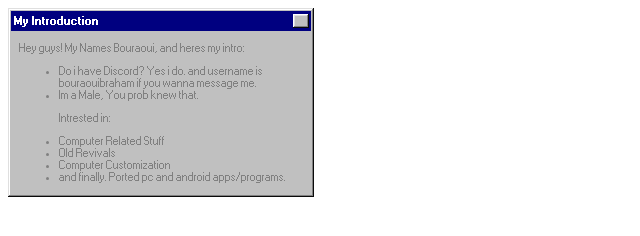
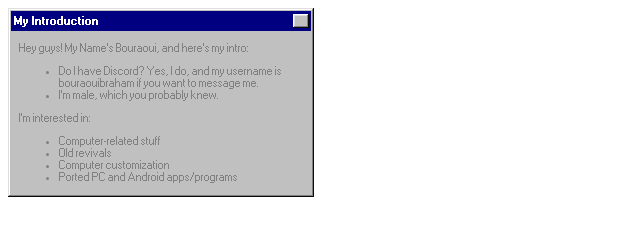
Before and after one commit to TheCoolOne12/TheCoolOne12.github.io, a plain HTML site: page index.html in a window 1280 px wide. Shown: the full height of the page, 0-640 px from the left. Drawn offline with Linux system fonts and the light colour scheme.

Commit message:
Update index.html

```diff
--- a/index.html
+++ b/index.html
@@ -1,7 +1,10 @@
 <!DOCTYPE html>
-<html>
+<html lang="en">
 <head>
+  <meta charset="UTF-8">
+  <meta name="viewport" content="width=device-width, initial-scale=1.0">
   <link rel="stylesheet" href="style.css">
+  <title>Introduction</title>
 </head>
 <body>
   <div class="window" style="width: 300px">
@@ -12,15 +15,17 @@
       </div>
     </div>
     <div class="window-body">
-    <p>Hey guys! My Names Bouraoui, and heres my intro:</p>
+      <p>Hey guys! My Name's Bouraoui, and here's my intro:</p>
       <ul>
-    <li>Do i have Discord? Yes i do. and username is bouraouibraham if you wanna message me.</li>
-    <li>Im a Male, You prob knew that.</li>
-    <p>Intrested in:</p>
-    <li>Computer Related Stuff</li>
-    <li>Old Revivals</li>
-    <li>Computer Customization</li>
-    <li>and finally. Ported pc and android apps/programs.</li>
+        <li>Do I have Discord? Yes, I do, and my username is bouraouibraham if you want to message me.</li>
+        <li>I'm male, which you probably knew.</li>
+      </ul>
+      <p>I'm interested in:</p>
+      <ul>
+        <li>Computer-related stuff</li>
+        <li>Old revivals</li>
+        <li>Computer customization</li>
+        <li>Ported PC and Android apps/programs</li>
       </ul>
     </div>
   </div>
```
Lines whose indentation alone changed are shown as unchanged.
